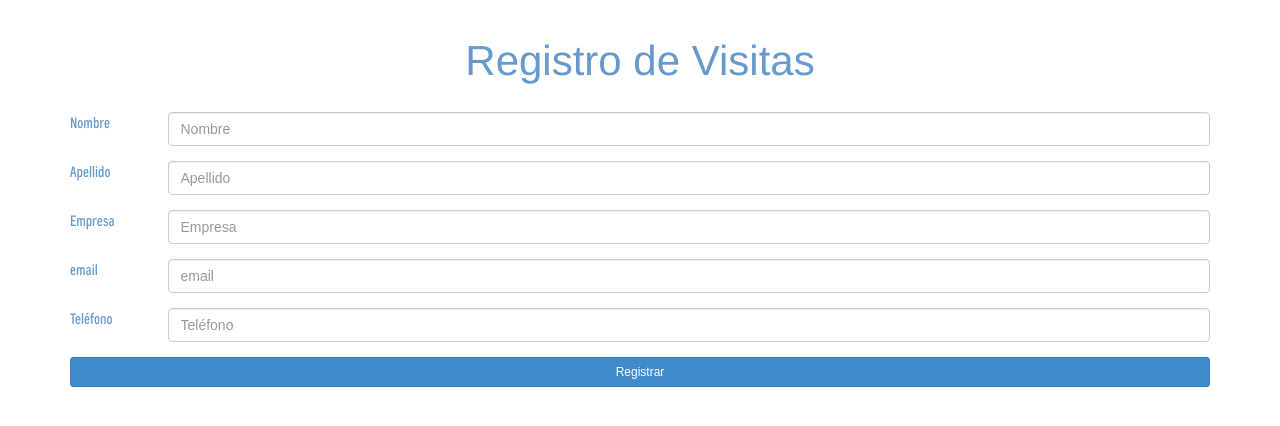
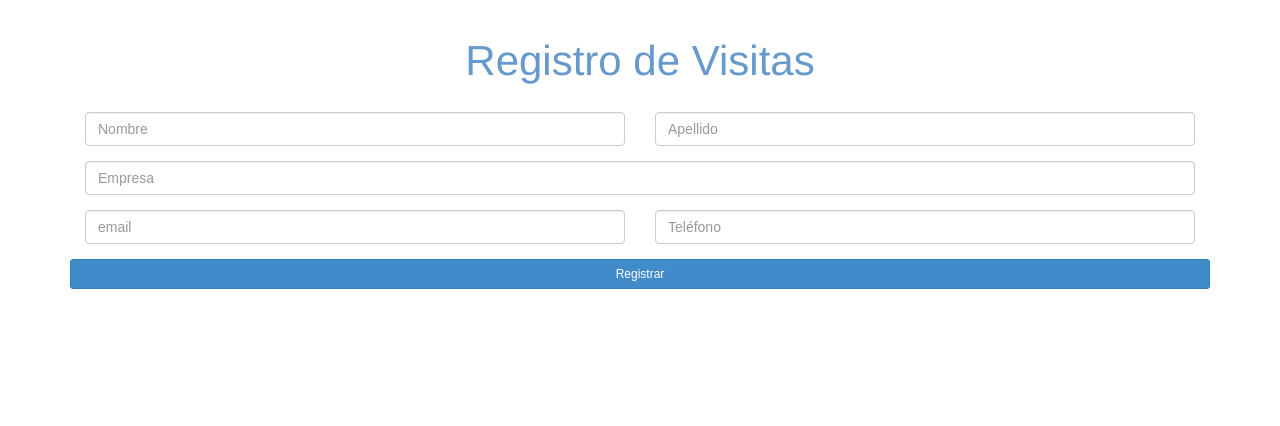
Before and after one commit to isyutaro/form-lobby, a Django app: page / in a window 1280 px wide. Shown: the part 20-446 px from the top of the page. Run offline with Django 3.2, Linux system fonts and the light colour scheme; parts of the project's set-up code (start-up, migrations or seed data) failed here and were passed over; some libraries are stand-ins or nearby versions.

Commit message:
sin label form

```diff
--- a/form_lobby/templates/lobby_form.html
+++ b/form_lobby/templates/lobby_form.html
@@ -10,37 +10,30 @@
 
      <form action="/" method="post">
         {% csrf_token %}
-        <div class="form-group row">
-            <label for="{{ form.nombre.id_for_label }}" class="col-sm-1 col-form-label">Nombre</label>
-            <div class="col-sm-11">
-                <input type="text" class="form-control" id="{{ form.nombre.id_for_label }}" placeholder="Nombre">
+        <div class="form-row">
+            <div class="form-group col-md-6">
+                <input type="text" class="form-control" id="{{ form.nombre.id_for_label }}" placeholder="Nombre" required>
             </div>
-        </div>
-        <div class="form-group row">
-            <label for="{{ form.apellido.id_for_label }}" class="col-sm-1 col-form-label">Apellido</label>
-            <div class="col-sm-11">
+            <div class="form-group col-md-6">
                 <input type="text" class="form-control" id="{{ form.apellido.id_for_label }}" placeholder="Apellido">
             </div>
         </div>
-        <div class="form-group row">
-            <label for="{{ form.empresa.id_for_label }}" class="col-sm-1 col-form-label">Empresa</label>
-            <div class="col-sm-11">
-                <input type="text" class="form-control" id="{{ form.empresa.id_for_label }}" placeholder="Empresa">
+        <div class="form-row">
+            <div class="form-group col-md-12">
+                <input type="text" class="form-control" id="{{ form.empresa.id_for_label }}" placeholder="Empresa" required>
             </div>
         </div>
-        <div class="form-group row">
-            <label for="{{ form.email.id_for_label }}" class="col-sm-1 col-form-label">email</label>
-            <div class="col-sm-11">
-                <input type="email" class="form-control" id="{{ form.email.id_for_label }}" placeholder="email">
+        <div class="form-row">
+            <div class="form-group col-md-6">
+                <input type="email" class="form-control" id="{{ form.email.id_for_label }}" placeholder="email" required>
+            </div>
+            <div class="form-group col-md-6">
+                <input type="text" class="form-control" id="{{ form.telefono.id_for_label }}" placeholder="Teléfono" required>
             </div>
         </div>
-        <div class="form-group row">
-            <label for="{{ form.telefono.id_for_label }}" class="col-sm-1 col-form-label">Teléfono</label>
-            <div class="col-sm-11">
-                <input type="text" class="form-control" id="{{ form.telefono.id_for_label }}" placeholder="Teléfono">
-            </div>
+        <div class="form-row">
+                <button type="submit" class="btn btn-primary btn-sm btn-block">Registrar</button>
         </div>
-        <button type="submit" class="btn btn-primary btn-sm btn-block">Registrar</button>
      </form>
 
 {% endblock %}
```
